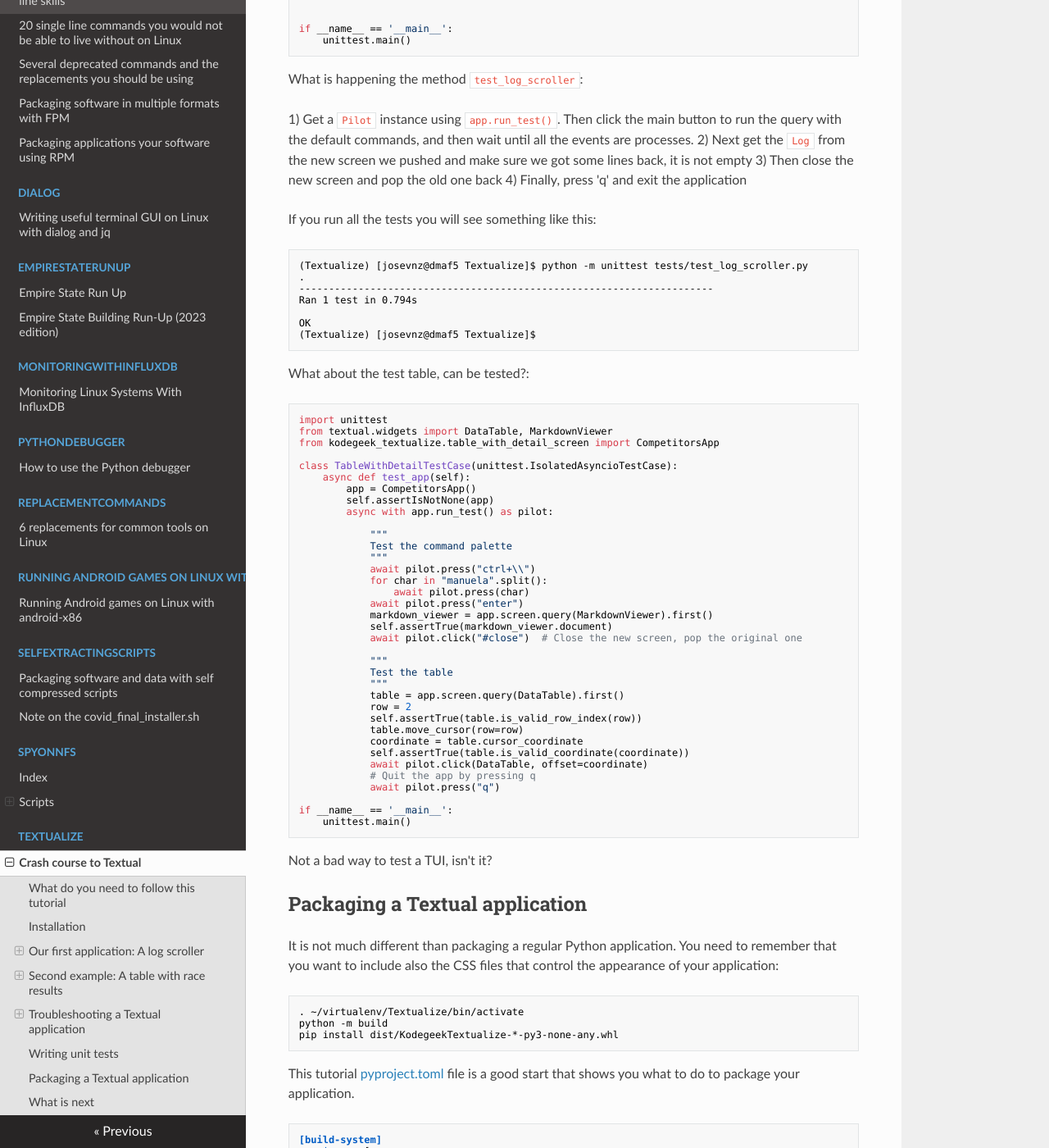
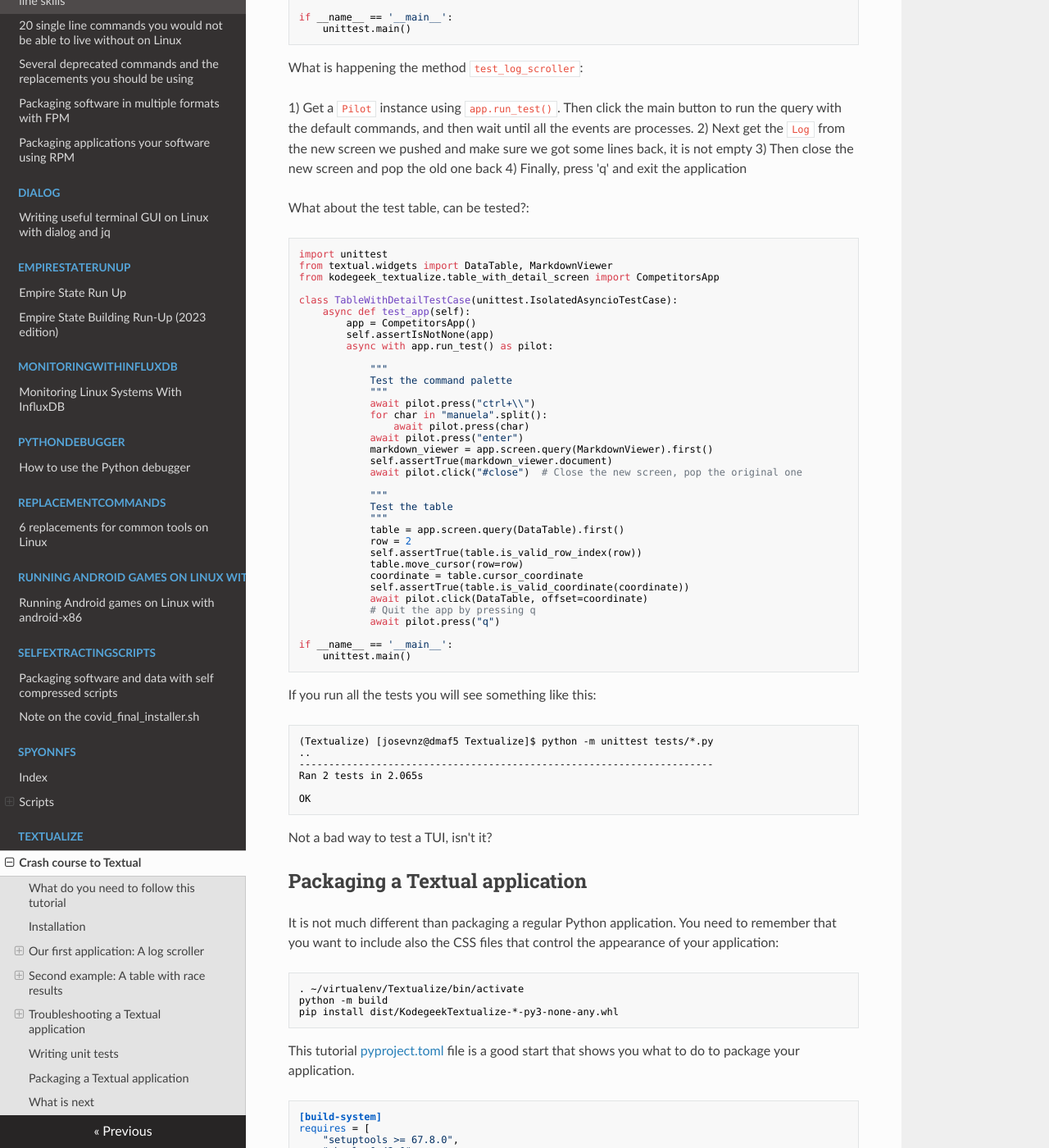
Before and after one commit to josevnz/tutorials, an MkDocs documentation site: the page built from docs/Textualize/TUTORIAL.md, in a window 1280 px wide and 1400 px high, scrolled down 13359 px. Shown: the whole window at 82% size. Built offline with MkDocs 1.6.1, drawn with Linux system fonts in a browser that asks for light colours; nearby versions of some CDN libraries; some of the changed text lies outside the part shown.

Commit message:
Wrote Pilot for TUI

````diff
--- a/docs/Textualize/TUTORIAL.md
+++ b/docs/Textualize/TUTORIAL.md
@@ -133,7 +133,7 @@ Let's quickly dissect the code of the application:
 
 Did you notice the `CSS_PATH = "os_app.tcss"` variable? Textual allows you to control the appearance (colors, position, size) of individual or classes of widgets using CSS:
 
-```css
+```text
 Screen {
         layout: vertical;
 }
@@ -643,18 +642,6 @@ What is happening the method `test_log_scroller`:
 3) Then close the new screen and pop the old one back
 4) Finally, press 'q' and exit the application
 
-If you run all the tests you will see something like this:
-
-```shell
-(Textualize) [josevnz@dmaf5 Textualize]$ python -m unittest tests/test_log_scroller.py
-.
-----------------------------------------------------------------------
-Ran 1 test in 0.794s
-
-OK
-(Textualize) [josevnz@dmaf5 Textualize]$
-```
-
 What about the test table, can be tested?:
 
 ```python
@@ -694,6 +681,17 @@ class TableWithDetailTestCase(unittest.IsolatedAsyncioTestCase):
 
 if __name__ == '__main__':
     unittest.main()
+```
+
+If you run all the tests you will see something like this:
+
+```shell
+(Textualize) [josevnz@dmaf5 Textualize]$ python -m unittest tests/*.py
+..
+----------------------------------------------------------------------
+Ran 2 tests in 2.065s
+
+OK
 ```
 
 Not a bad way to test a TUI, isn't it?
````
Also changed, not shown: other parts of docs/Textualize/TUTORIAL.md (+2 -3 lines).
